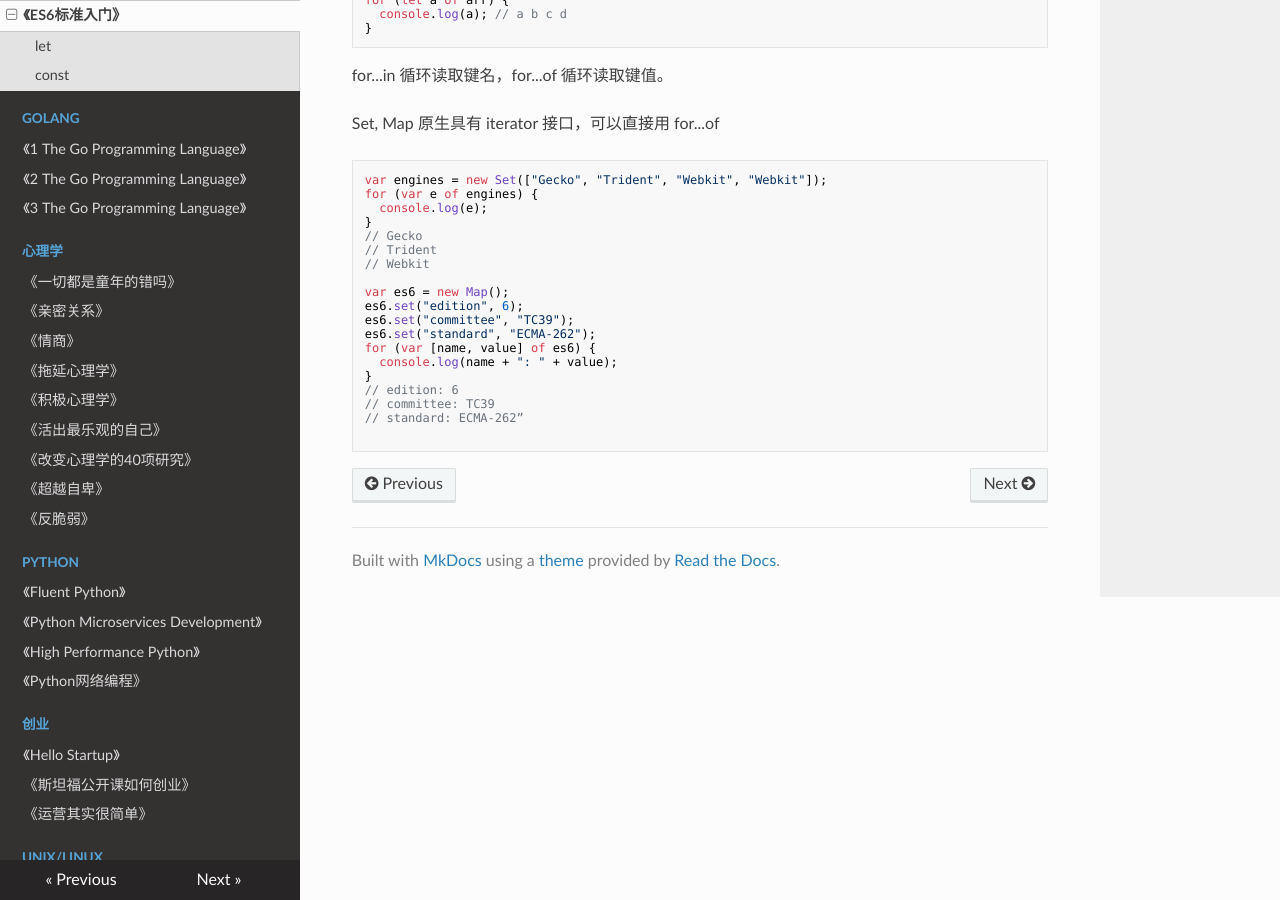
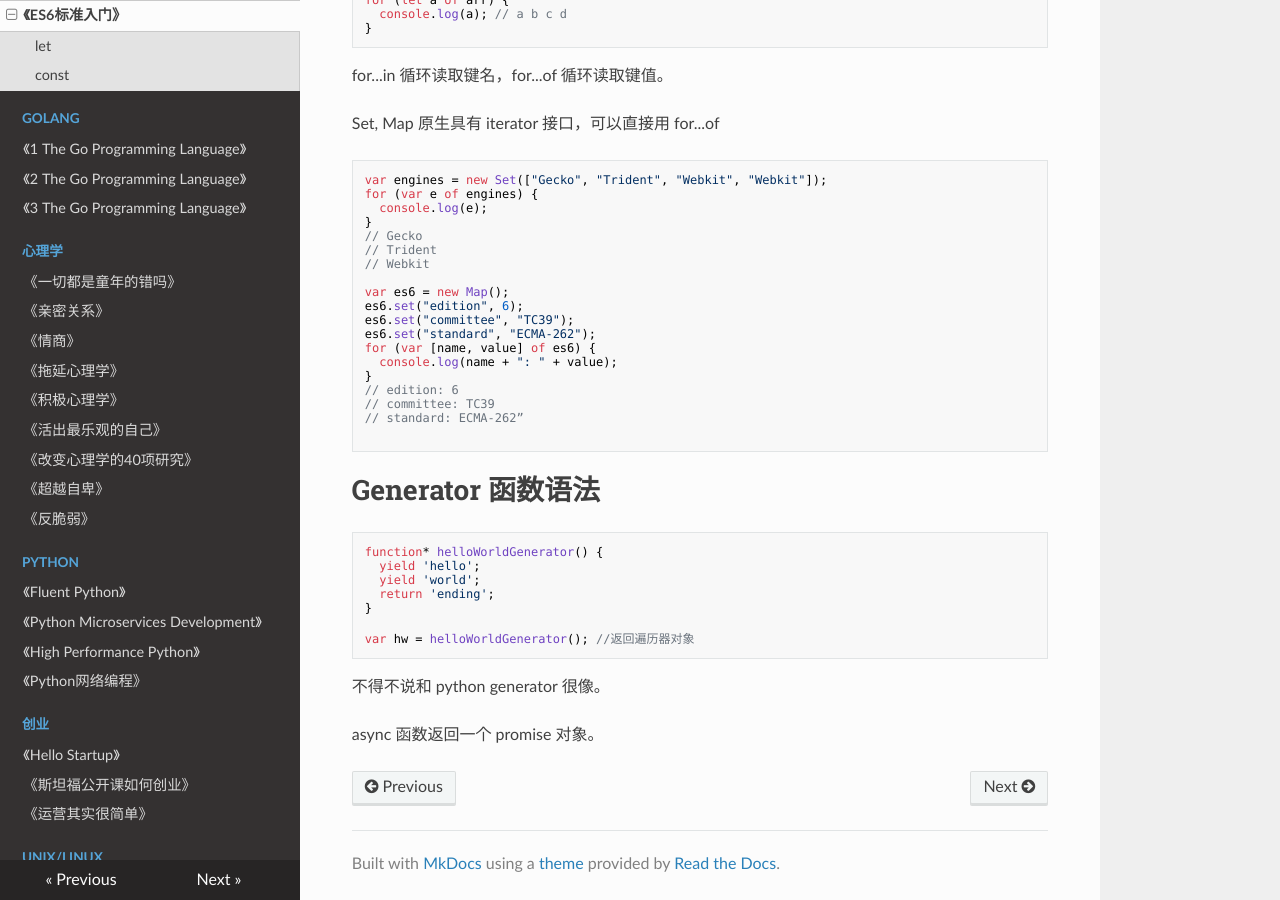
Before and after one commit to PegasusWang/booknotes, an MkDocs documentation site: the page built from docs/frontend/es6标准入门.md, in a window 1280 px wide and 900 px high, scrolled down 5096 px. Built offline with MkDocs 1.6.1, drawn with Linux system fonts in a browser that asks for light colours; nearby versions of some CDN libraries; old or Windows-style settings are respelled for this version of MkDocs.

Commit message:
es6 generator/async/await

````diff
--- a/docs/frontend/es6标准入门.md
+++ b/docs/frontend/es6标准入门.md
@@ -304,3 +304,18 @@ for (var [name, value] of es6) {
 // standard: ECMA-262”
 
 ```
+
+# Generator 函数语法
+
+```
+function* helloWorldGenerator() {
+  yield 'hello';
+  yield 'world';
+  return 'ending';
+}
+
+var hw = helloWorldGenerator(); //返回遍历器对象
+```
+不得不说和 python generator 很像。
+
+async 函数返回一个 promise 对象。
````
